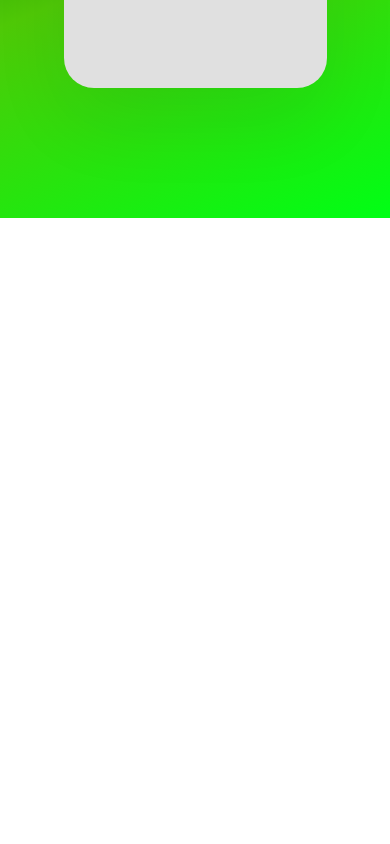
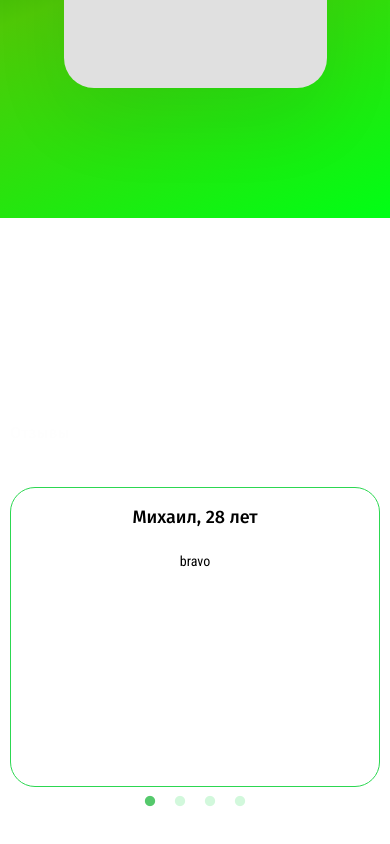
Before and after one commit to SlavMos/insurance, a React (Vite) app: page / in a window 390 px wide. Shown: the part 5703-6547 px from the top of the page. Before the commit the page ends 5921 px from the top, so only its background shows below. Built offline with nearby package versions, Linux system fonts and the light colour scheme.

Commit message:
add reviews

```diff
--- a/src/App.jsx
+++ b/src/App.jsx
@@ -22,8 +22,8 @@ function App() {
       <Tariffs />
       <About />
       <FeaturesIcons />
-      {/* <Reviews />
-      <QuestionForm />
+      <Reviews />
+      {/* <QuestionForm />
       <Footer />   */}
     </div>
   );
--- a/src/components/Reviews/Reviews.jsx
+++ b/src/components/Reviews/Reviews.jsx
@@ -3,22 +3,10 @@ import Slider from "react-slick";
 import "./reviews.css";
 
 const reviewsData = [
-  {
-    name: "Михаил, 28 лет",
-    text: "bravo",
-  },
-  {
-    name: "Инна, 35 лет",
-    text: "bravo",
-  },
-  {
-    name: "Игорь, 25 лет",
-    text: "bravo",
-  },
-  {
-    name: "Марина, 30 лет",
-    text: "bravo",
-  },
+  { name: "Михаил, 28 лет", text: "bravo" },
+  { name: "Инна, 35 лет", text: "bravo" },
+  { name: "Игорь, 25 лет", text: "bravo" },
+  { name: "Марина, 30 лет", text: "bravo" },
 ];
 
 const Reviews = () => {
@@ -29,6 +17,26 @@ const Reviews = () => {
     slidesToScroll: 1,
     dots: true,
     arrows: false,
+    responsive: [
+      {
+        breakpoint: 1024,
+        settings: {
+          slidesToShow: 3,
+        },
+      },
+      {
+        breakpoint: 768,
+        settings: {
+          slidesToShow: 2,
+        },
+      },
+      {
+        breakpoint: 480,
+        settings: {
+          slidesToShow: 1,
+        },
+      },
+    ],
   };
 
   return (
@@ -38,7 +46,7 @@ const Reviews = () => {
         <div className="reviews__slider">
           <Slider {...settings} className="custom-slider">
             {reviewsData.map((review, index) => (
-              <div key={index} className="reviews__item" style="width: 270px;">
+              <div key={index} className="reviews__item">
                 <p className="reviews__item-name">{review.name}</p>
                 <p className="reviews__item-text">{review.text}</p>
               </div>
--- a/src/components/Reviews/reviews.css
+++ b/src/components/Reviews/reviews.css
@@ -1,4 +1,4 @@
-/* reviews.css */
+/* Основные стили */
 .container {
   max-width: 1220px;
   padding: 0 10px;
@@ -6,7 +6,7 @@
 }
 
 .reviews {
-  padding: 100px 0px;
+  padding: 100px 0;
   background-color: #ffffff;
   color: #fefefe;
   padding-bottom: 200px;
@@ -16,11 +16,13 @@
   width: auto !important;
   display: block !important;
 }
+
 .custom-slider {
   width: auto !important;
   display: block !important;
 }
 
+/* Заголовок */
 .reviews__title {
   font-family: "Fira Sans";
   font-style: normal;
@@ -31,6 +33,7 @@
   margin-bottom: 70px;
 }
 
+/* Стили для элементов отзыва */
 .slick-initialized .reviews__item {
   display: flex;
 }
@@ -44,7 +47,7 @@
   width: 270px;
   min-height: 300px;
   text-align: center;
-  margin-right: 30px;
+  margin-right: 15px; /* Отступ между карточками */
 }
 
 .reviews__item-name {
@@ -57,10 +60,16 @@
   color: black;
 }
 
+.reviews__item-text {
+  color: black;
+}
+
+/* Стили для слайдера */
 .slick-dots li button:before {
   font-size: 12px;
   color: #4ee376;
 }
+
 .slick-dots li.slick-active button:before {
   color: #1cb73b;
 }
@@ -76,21 +85,54 @@
   margin: 0px 5px;
   line-height: 12px;
 }
-.reviews__item {
-  display: block !important;
+
+/* Адаптивные стили для разных экранов */
+
+/* Для экранов от 1024px и выше */
+@media (max-width: 1024px) {
+  .reviews__item {
+    width: 220px;
+    padding: 30px 20px;
+    margin-right: 15px; /* Отступ между карточками */
+  }
+
+  .reviews__title {
+    font-size: 20px;
+  }
 }
 
-.reviews__item {
-  border: 1px solid #2cd751;
-  padding: 45px 30px;
-  flex-direction: column;
-  justify-content: space-between;
-  width: 270px !important;
-  min-height: 300px;
-  text-align: center;
-  margin-right: 30px;
+/* Для экранов от 768px и ниже */
+@media (max-width: 768px) {
+  .reviews__item {
+    width: 180px;
+    padding: 20px 15px;
+    margin-right: 15px; /* Отступ между карточками */
+  }
+
+  .reviews__title {
+    font-size: 18px;
+    margin-bottom: 50px;
+  }
 }
 
-.reviews__item-text {
-  color: black;
+/* Для экранов 480px и ниже */
+@media (max-width: 480px) {
+  .reviews__item {
+    width: 150px;
+    padding: 15px 10px;
+    margin-right: 15px; /* Отступ между карточками */
+  }
+
+  .reviews__title {
+    font-size: 16px;
+    margin-bottom: 40px;
+  }
+
+  .reviews__item-name {
+    font-size: 18px;
+  }
+
+  .reviews__item-text {
+    font-size: 14px;
+  }
 }
```
